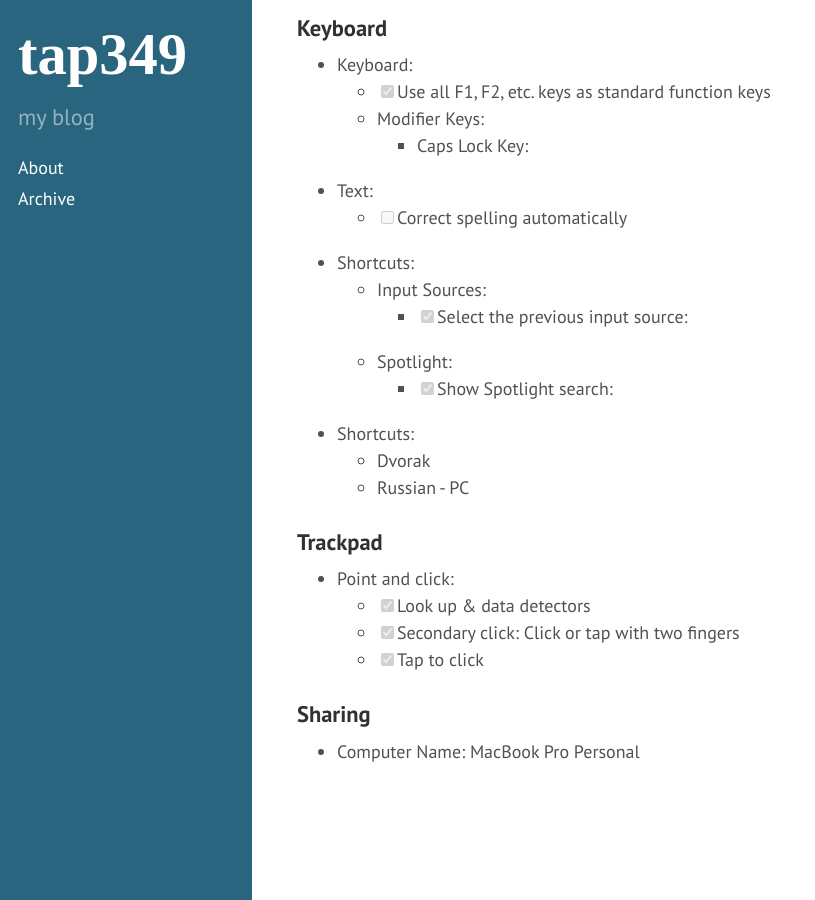
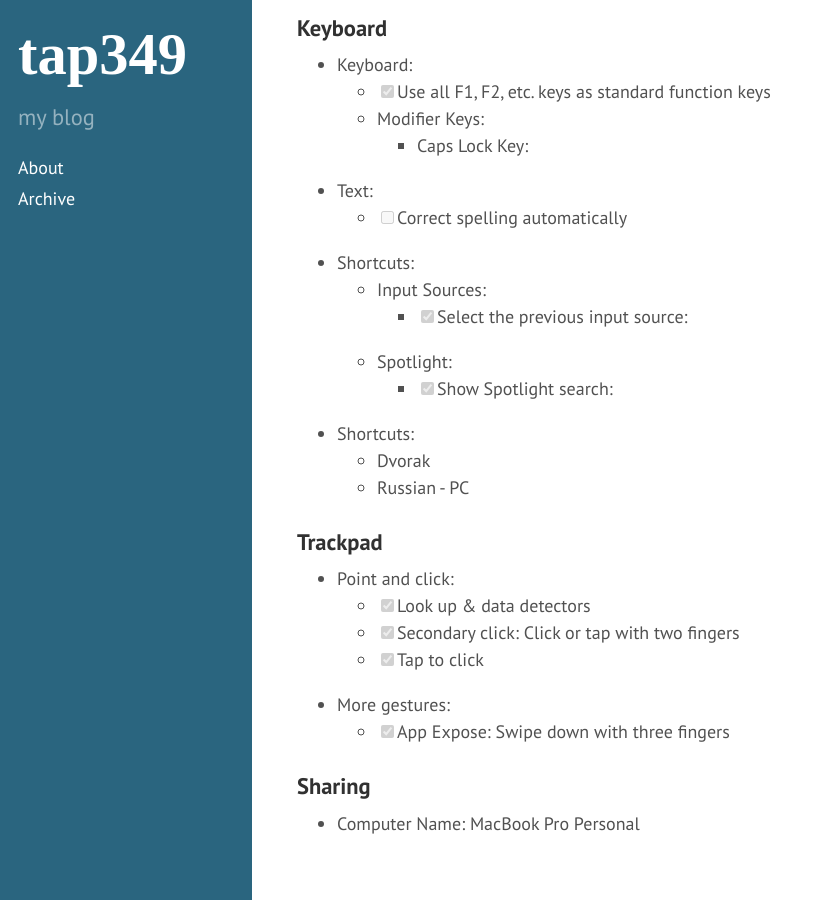
Before and after one commit to tap349/tap349.github.io, a Jekyll site: the page built from _posts/2016-10-03-macos-configuration.md, in a window 1280 px wide and 900 px high, scrolled down 1006 px. Shown: the whole window, without its empty margins (0-815 px from the left). Built offline with Jekyll 4.4.1, drawn with Linux system fonts in a browser that asks for light colours.

Commit message:
update 2016-10-03_03:29:10

```diff
--- a/_posts/2016-10-03-macos-configuration.md
+++ b/_posts/2016-10-03-macos-configuration.md
@@ -67,6 +67,8 @@ NOTE: to backup files on external NTFS HDD use Paragon Driver for Mac OS
     - [x] Look up & data detectors
     - [x] Secondary click: Click or tap with two fingers
     - [x] Tap to click
+  - More gestures:
+    - [x] App Expose: Swipe down with three fingers
 
 ### Sharing
 
```
